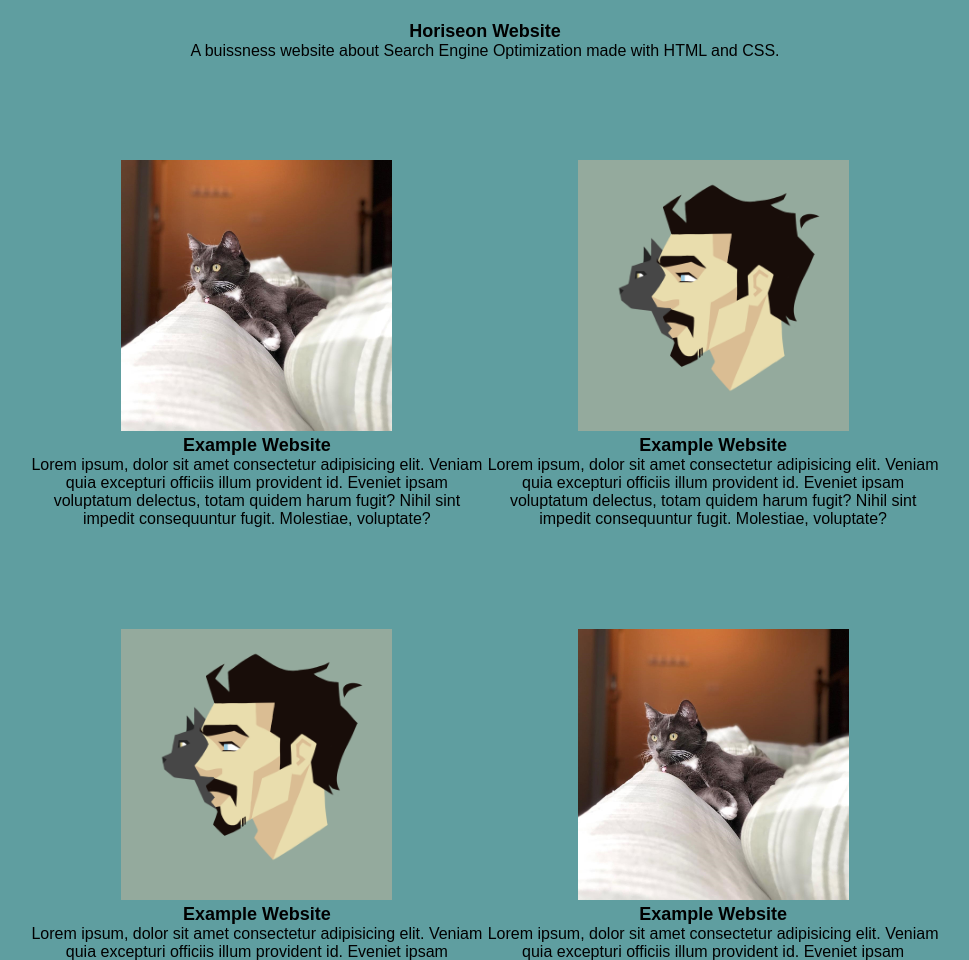
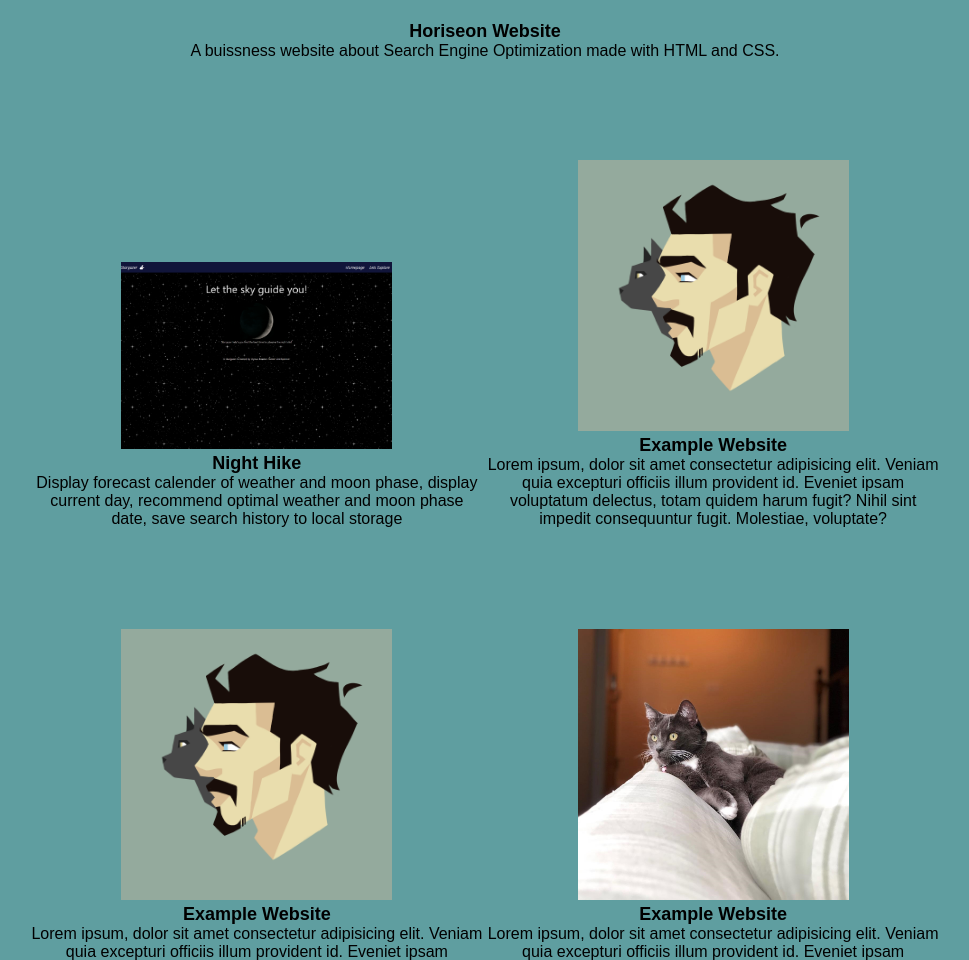
Before and after one commit to hunter-williams/hw-portfolio, a plain HTML site: page index.html in a window 1280 px wide. Shown: the part 811-1771 px from the top of the page, without its empty margins (155-1124 px from the left). Drawn offline with Linux system fonts and the light colour scheme.

Commit message:
new project add'

```diff
--- a/index.html
+++ b/index.html
@@ -34,11 +34,11 @@
         <h2>Horiseon Website</h2>
         <p>A buissness website about Search Engine Optimization made with HTML and CSS.</p>
         <div class="grid-container">
-            <a href="https://github.com/hunter-williams">
-                <img class="gridimg" alt="Luna" src="assets/luna.JPG" ></img>
+            <a href="https://github.com/night-hike/night-hike">
+                <img class="gridimg" alt="night-hike" src="./assets/night-hike.png" ></img>
            </a>
-           <h2>Example Website</h2>
-           <p>Lorem ipsum, dolor sit amet consectetur adipisicing elit. Veniam quia excepturi officiis illum provident id. Eveniet ipsam voluptatum delectus, totam quidem harum fugit? Nihil sint impedit consequuntur fugit. Molestiae, voluptate?</p>
+           <h2>Night Hike</h2>
+           <p>Display forecast calender of weather and moon phase, display current day, recommend optimal weather and moon phase date, save search history to local storage</p>
         </div>
         <div class="grid-container">
             <a href="https://github.com/hunter-williams/">
```
Also changed, not shown: assets/night-hike.png (added).
